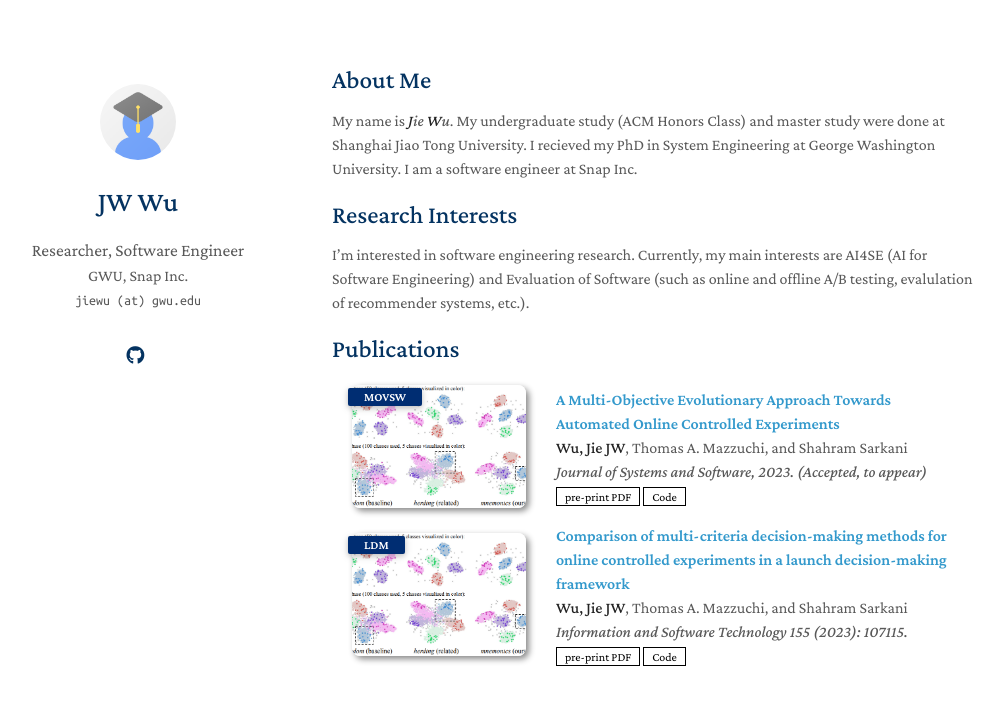
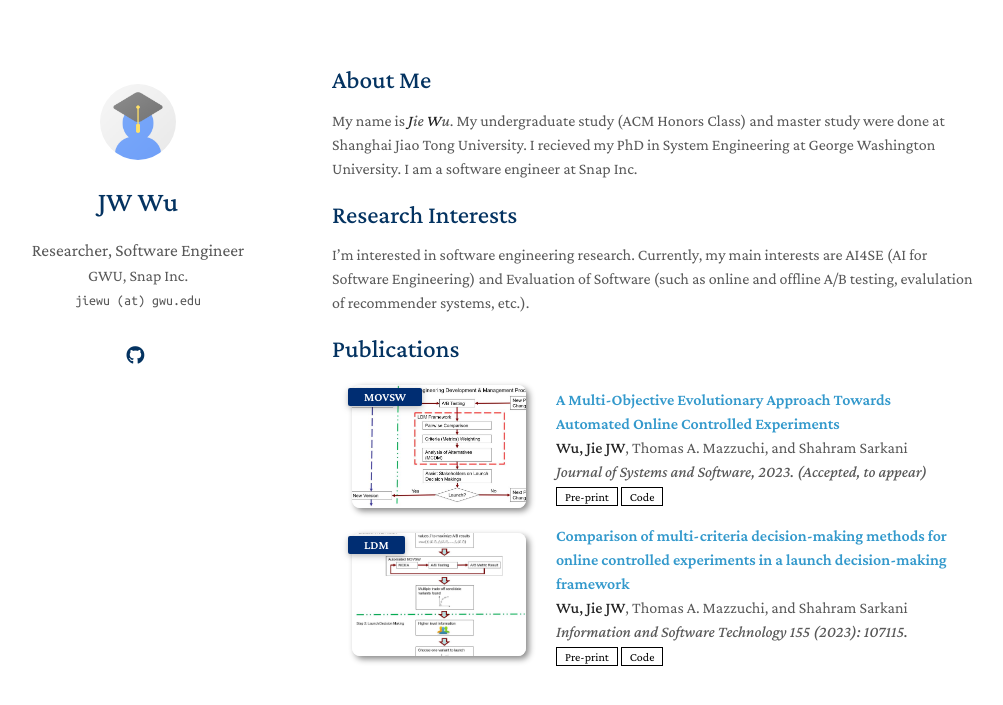
Before and after one commit to yaoyao-liu/minimal-light, a Jekyll site: the page built from index.md, in a window 1280 px wide. Shown: the top 705 px of the page, without its empty margins (138-1141 px from the left). Built offline with Jekyll 4.4.1, drawn with Linux system fonts in a browser that asks for light colours; nearby versions of some CDN libraries; a style sheet for code colours, icons or effects is not loaded; our own code applies the rules of GitHub Pages for plain Markdown files.

Commit message:
Update publications.md

```diff
--- a/_includes/publications.md
+++ b/_includes/publications.md
@@ -7,7 +7,7 @@
 <div class="pub-row">
 
   <div class="col-sm-3 abbr" style="position: relative;padding-right: 15px;padding-left: 15px;">
-    <img src="assets/img/teaser_example.png" class="teaser img-fluid z-depth-1">
+    <img src="assets/img/ldm.jpg" class="teaser img-fluid z-depth-1">
     <abbr class="badge">MOVSW</abbr>
   </div>
 
@@ -16,7 +16,7 @@
     <div class="author"><strong>Wu, Jie JW</strong>, Thomas A. Mazzuchi, and Shahram Sarkani</div>
     <div class="periodical"><em>Journal of Systems and Software, 2023. (Accepted, to appear)</em></div>
     <div class="links">
-      <a href="https://papers.ssrn.com/sol3/papers.cfm?abstract_id=4252209" class="btn btn-sm z-depth-0" role="button" target="_blank" style="font-size:12px;">pre-print PDF</a>
+      <a href="https://papers.ssrn.com/sol3/papers.cfm?abstract_id=4252209" class="btn btn-sm z-depth-0" role="button" target="_blank" style="font-size:12px;">Pre-print</a>
       <a href="https://github.com/jw-wu-git/movsw" class="btn btn-sm z-depth-0" role="button" target="_blank" style="font-size:12px;">Code</a>
     </div>
   </div>
@@ -27,7 +27,7 @@
 <div class="pub-row">
 
   <div class="col-sm-3 abbr" style="position: relative;padding-right: 15px;padding-left: 15px;">
-    <img src="assets/img/teaser_example.png" class="teaser img-fluid z-depth-1">
+    <img src="assets/img/movsw.jpg" class="teaser img-fluid z-depth-1">
     <abbr class="badge">LDM</abbr>
   </div>
 
@@ -36,7 +36,7 @@
     <div class="author"><strong>Wu, Jie JW</strong>, Thomas A. Mazzuchi, and Shahram Sarkani</div>
     <div class="periodical"><em>Information and Software Technology 155 (2023): 107115.</em></div>
     <div class="links">
-      <a href="https://papers.ssrn.com/sol3/papers.cfm?abstract_id=4072566" class="btn btn-sm z-depth-0" role="button" target="_blank" style="font-size:12px;">pre-print PDF</a>
+      <a href="https://papers.ssrn.com/sol3/papers.cfm?abstract_id=4072566" class="btn btn-sm z-depth-0" role="button" target="_blank" style="font-size:12px;">Pre-print</a>
       <a href="https://github.com/jw-wu-git/ldm-framework" class="btn btn-sm z-depth-0" role="button" target="_blank" style="font-size:12px;">Code</a>
     </div>
   </div>
```
